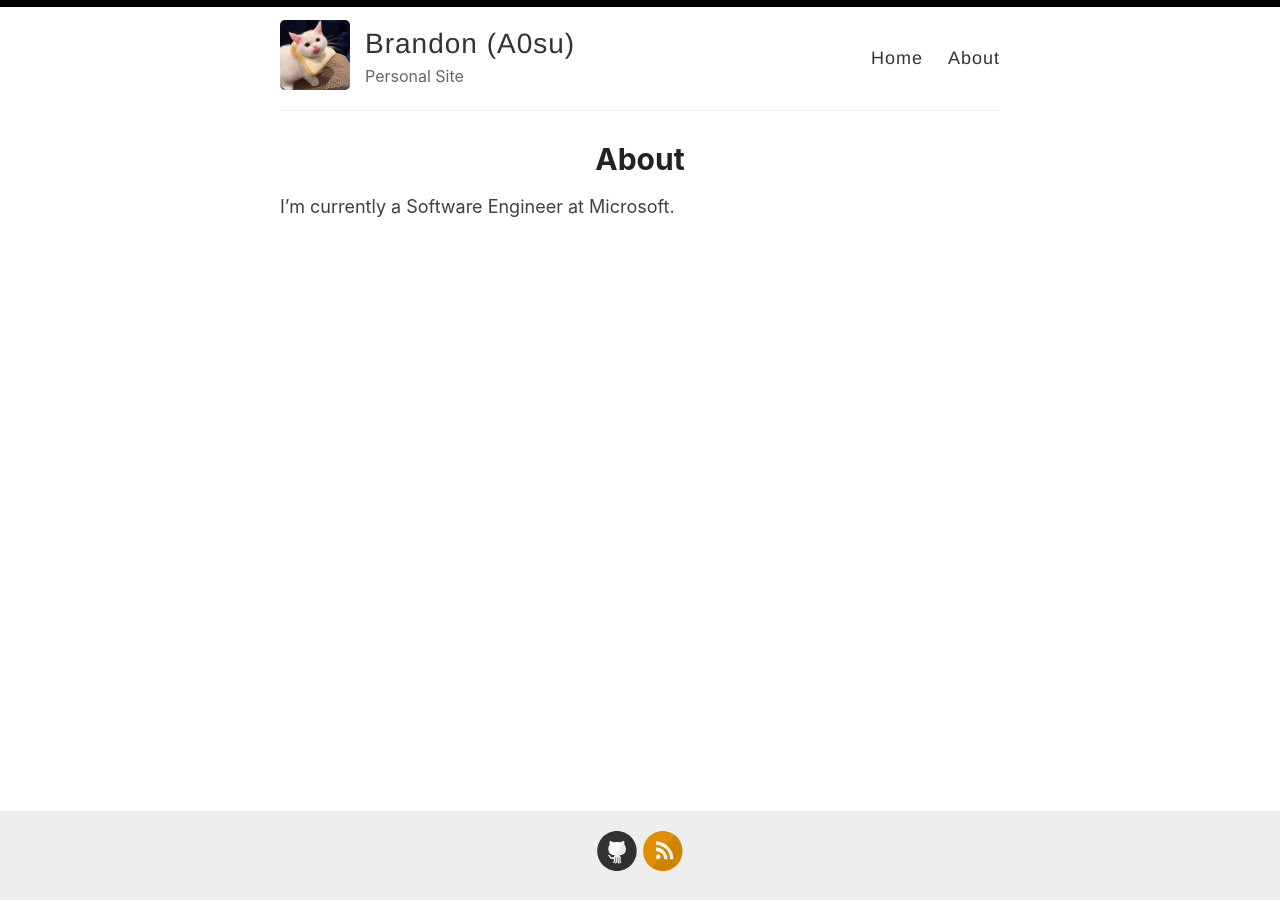
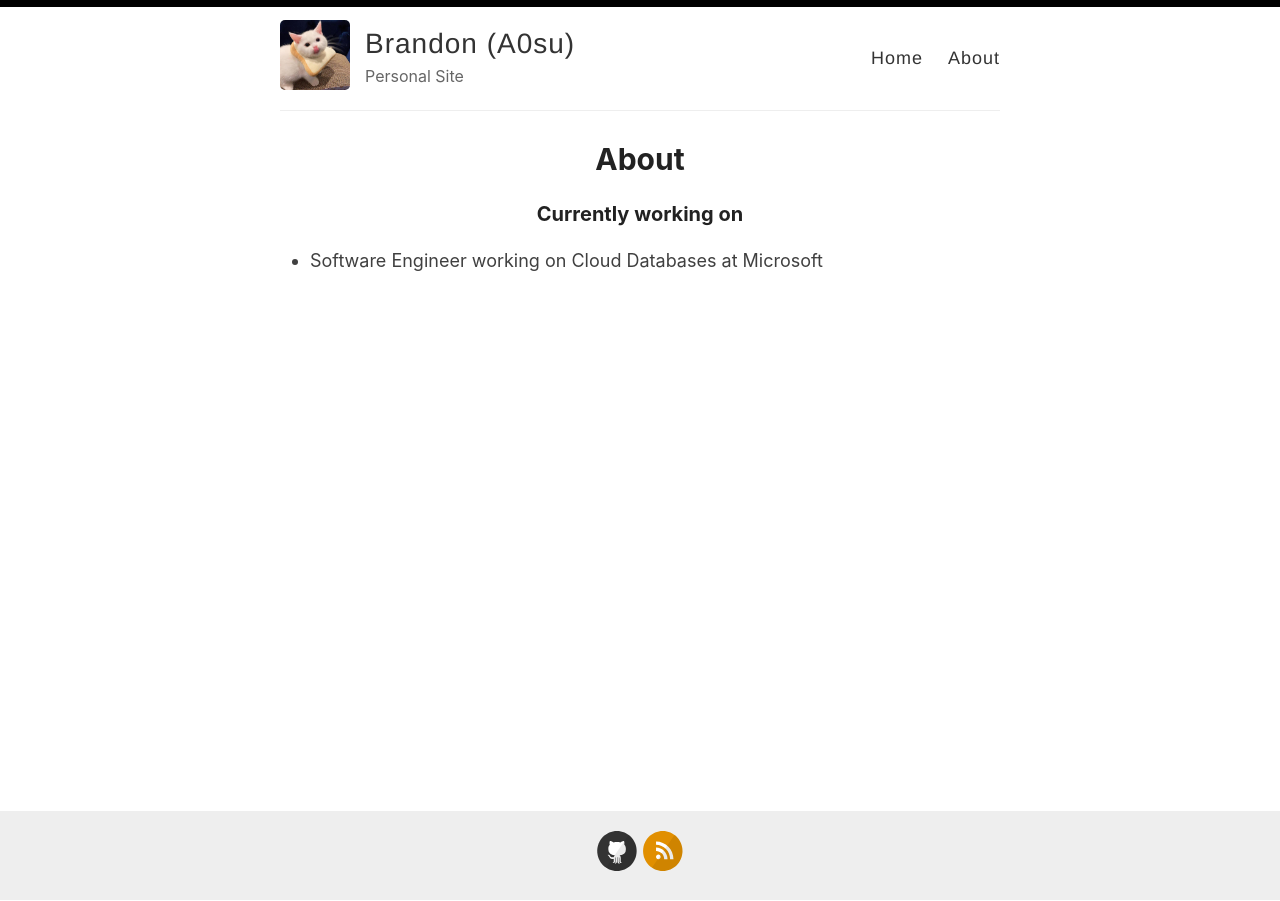
Before and after one commit to A0su/A0su.github.io, a Jekyll site: the page built from _pages/about.md, in a window 1280 px wide. Built offline with Jekyll 4.4.1, drawn with Linux system fonts in a browser that asks for light colours.

Commit message:
update about and test post

```diff
--- a/_pages/about.md
+++ b/_pages/about.md
@@ -4,4 +4,5 @@ title: About
 permalink: /about/
 ---
 
-I'm currently a Software Engineer at Microsoft.
+### Currently working on
+ - Software Engineer working on Cloud Databases at Microsoft
```
Also changed, not shown: _posts/2024-10-06-test.md (added, +5 -0 lines).
